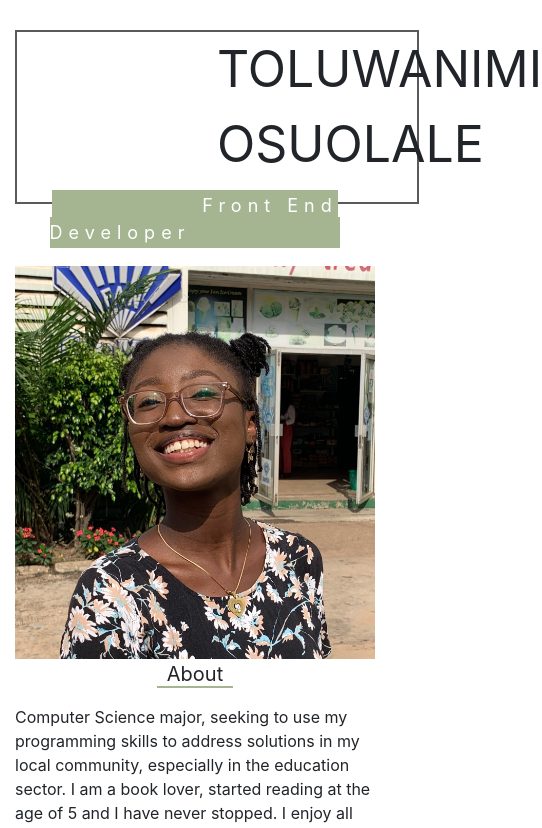
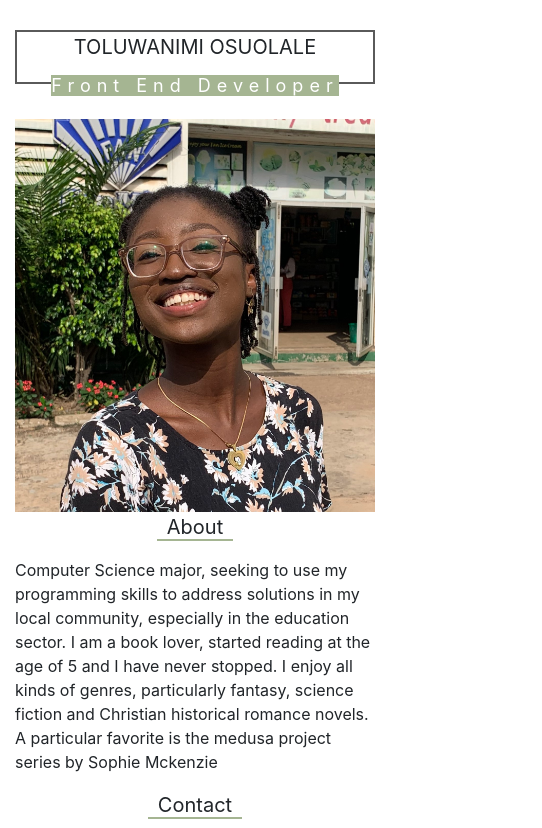
Before and after one commit to ToluwanimiO/hngi-resume, a React (Create React App) app: page / in a window 390 px wide. Shown: the top 828 px of the page, 542 px wide, since content can reach past the window. Built offline with nearby package versions, Linux system fonts and the light colour scheme.

Commit message:
worked on responsiveness a lil

```diff
--- a/src/App.js
+++ b/src/App.js
@@ -148,7 +148,7 @@ function App() {
         Current Progress
       </div>
         <div className="row">
-          <div className="col-md-3">
+          <div className="col-md-3 text-center">
             <img src={hng} />
           </div>
           <div className="col-md-9">
--- a/src/styles.css
+++ b/src/styles.css
@@ -1,25 +1,45 @@
 .App {
   text-align: center;
 }
-.boxed{
-  border: solid 2px #5A5A5A;
-  font-size: 50px;
-  font-weight: 400;
-  padding: 0px 200px 20px;
+@media (min-width: 768px) {
+  .boxed{
+    border: solid 2px #5A5A5A;
+    font-size: 50px;
+    font-weight: 400;
+    padding-bottom:20px;
+  }
+  .title-text span{
+    background-color: #A5B592;
+    color: white;
+    font-size: 18px;
+    letter-spacing: 6px;
+    padding: 5px 150px 5px;
+  }
 }
+@media (max-width:767px)
+{
+  .boxed{
+    border: solid 2px #5A5A5A;
+    font-size: 20px;
+    font-weight: 400;
+    padding-bottom:20px;
+  }
+  .title-text span{
+    background-color: #A5B592;
+    color: white;
+    font-size: 18px;
+    letter-spacing: 6px;
+    /* padding: 5px 150px 5px; */
+  }
+}
+
 .title-text{
   margin-top: -12px;
 }
 .space{
   height: 30px;
 }
-.title-text span{
-  background-color: #A5B592;
-  color: white;
-  font-size: 18px;
-  letter-spacing: 6px;
-  padding: 5px 150px 5px;
-}
+
 .profile
 {
   /* border-radius: 50%; */
```
